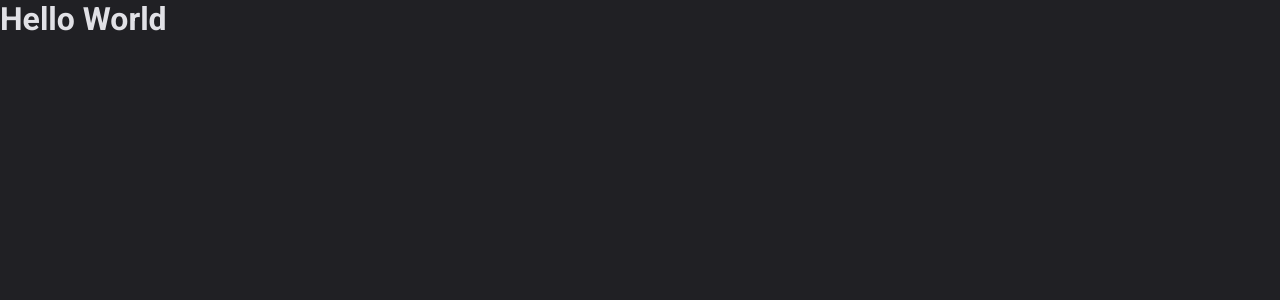
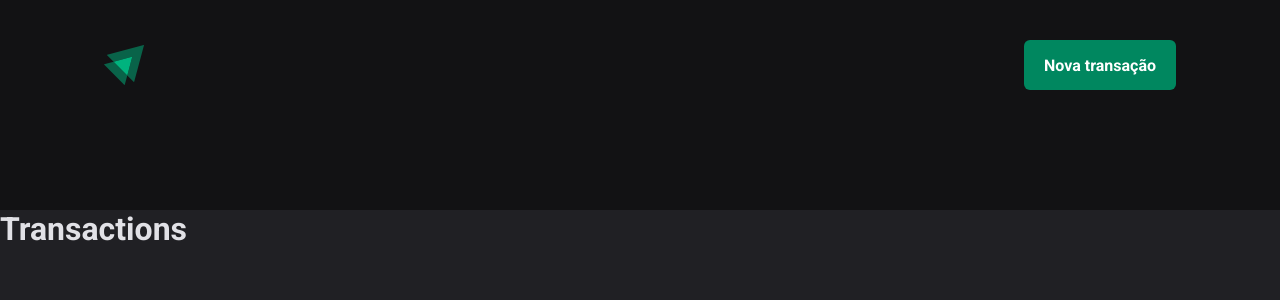
Before and after one commit to phcbarros/one-react, a React (Vite) app in the folder 03-dt-money/: page / in a window 1280 px wide. Shown: the top 300 px of the page. Built offline with nearby package versions, Linux system fonts and the light colour scheme.

Commit message:
Consumo de API e performance ReactJS - 01 - Componente: Header

```diff
--- a/03-dt-money/src/App.tsx
+++ b/03-dt-money/src/App.tsx
@@ -1,11 +1,12 @@
 import {ThemeProvider} from 'styled-components'
+import {Transactions} from './pages/Transactions'
 import {GlobalStyle} from './styles/global'
 import {defaultTheme} from './styles/themes/default'
 
 export function App() {
   return (
     <ThemeProvider theme={defaultTheme}>
-      <h1>Hello World</h1>
+      <Transactions />
       <GlobalStyle />
     </ThemeProvider>
   )
--- /dev/null
+++ b/03-dt-money/src/components/Header/index.tsx
@@ -0,0 +1,16 @@
+import logoImage from '../../assets/logo-ignite.svg'
+import {HeaderContainer, HeaderContent, NewTransactionButton} from './styles'
+
+export function Header() {
+  return (
+    <HeaderContainer>
+      <HeaderContent>
+        <img src={logoImage} alt="" />
+
+        <NewTransactionButton type="button">
+          Nova transação
+        </NewTransactionButton>
+      </HeaderContent>
+    </HeaderContainer>
+  )
+}
--- /dev/null
+++ b/03-dt-money/src/components/Header/styles.ts
@@ -0,0 +1,33 @@
+import styled from 'styled-components'
+
+export const HeaderContainer = styled.header`
+  background: ${(props) => props.theme['gray-900']};
+  padding: 2.5rem 0 7.5rem;
+`
+
+export const HeaderContent = styled.div`
+  width: 100%;
+  max-width: 1120px;
+  margin: 0 auto;
+  padding: 0 1.5rem;
+
+  display: flex;
+  justify-content: space-between;
+  align-items: center;
+`
+
+export const NewTransactionButton = styled.button`
+  height: 50px;
+  border: 0;
+  background: ${(props) => props.theme['green-500']};
+  color: ${(props) => props.theme.white};
+  font-weight: bold;
+  padding: 0 1.25rem;
+  border-radius: 6px;
+  cursor: pointer;
+
+  &:hover {
+    background: ${(props) => props.theme['green-700']};
+    transition: background-color 0.2s;
+  }
+`
--- /dev/null
+++ b/03-dt-money/src/pages/Transactions/index.tsx
@@ -0,0 +1,11 @@
+import {Header} from '../../components/Header'
+import {TransactionsContainer} from './styles'
+
+export function Transactions() {
+  return (
+    <TransactionsContainer>
+      <Header />
+      <h1>Transactions</h1>
+    </TransactionsContainer>
+  )
+}
--- /dev/null
+++ b/03-dt-money/src/pages/Transactions/styles.ts
@@ -0,0 +1,3 @@
+import styled from 'styled-components'
+
+export const TransactionsContainer = styled.main``
```
Also changed, not shown: 03-dt-money/src/assets/logo-ignite.svg (added).
